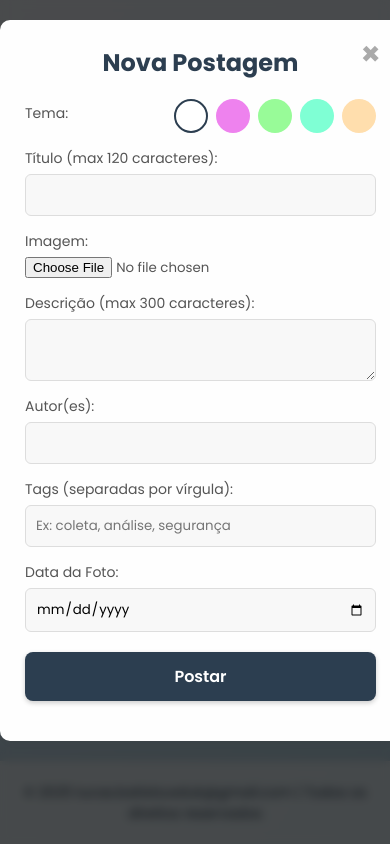
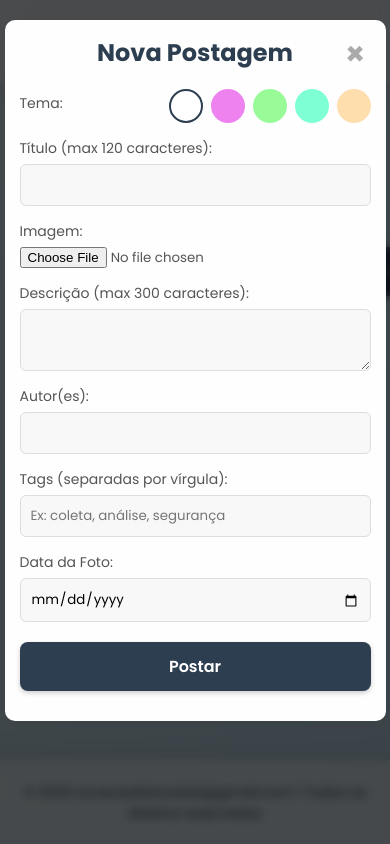
Before and after one commit to hyskal/mural-de-postagens, a website: page public/index.html in a window 390 px wide. Both pictures are taken after a click on the button "Nova Postagem". Shown: the top 844 px of the page. Drawn offline with Linux system fonts and the light colour scheme; no server answers.

Commit message:
Update style.css

```diff
--- a/public/style.css
+++ b/public/style.css
@@ -144,13 +144,13 @@ header h1 {
 .modal-content {
     background-color: #fefefe;
     margin: 5% auto;
-    padding: 25px; /* Reduzido para reduzir a altura do modal */
+    padding: 20px;
     border-radius: 10px;
     width: 90%;
-    max-width: 500px;
+    max-width: 400px;
     position: relative;
     animation: slideInTop 0.4s ease;
-    box-shadow: 0 4px 15px rgba(0, 0, 0, 0.05); /* Novo estilo de sombra */
+    box-shadow: 0 4px 15px rgba(0, 0, 0, 0.05);
 }
 
 .modal-content-image {
@@ -419,3 +419,10 @@ footer p {
     margin-top: 5px;
     min-height: 20px;
 }
+
+@media (max-width: 500px) {
+    .modal-content {
+        max-width: 95%;
+        padding: 15px;
+    }
+}
```
